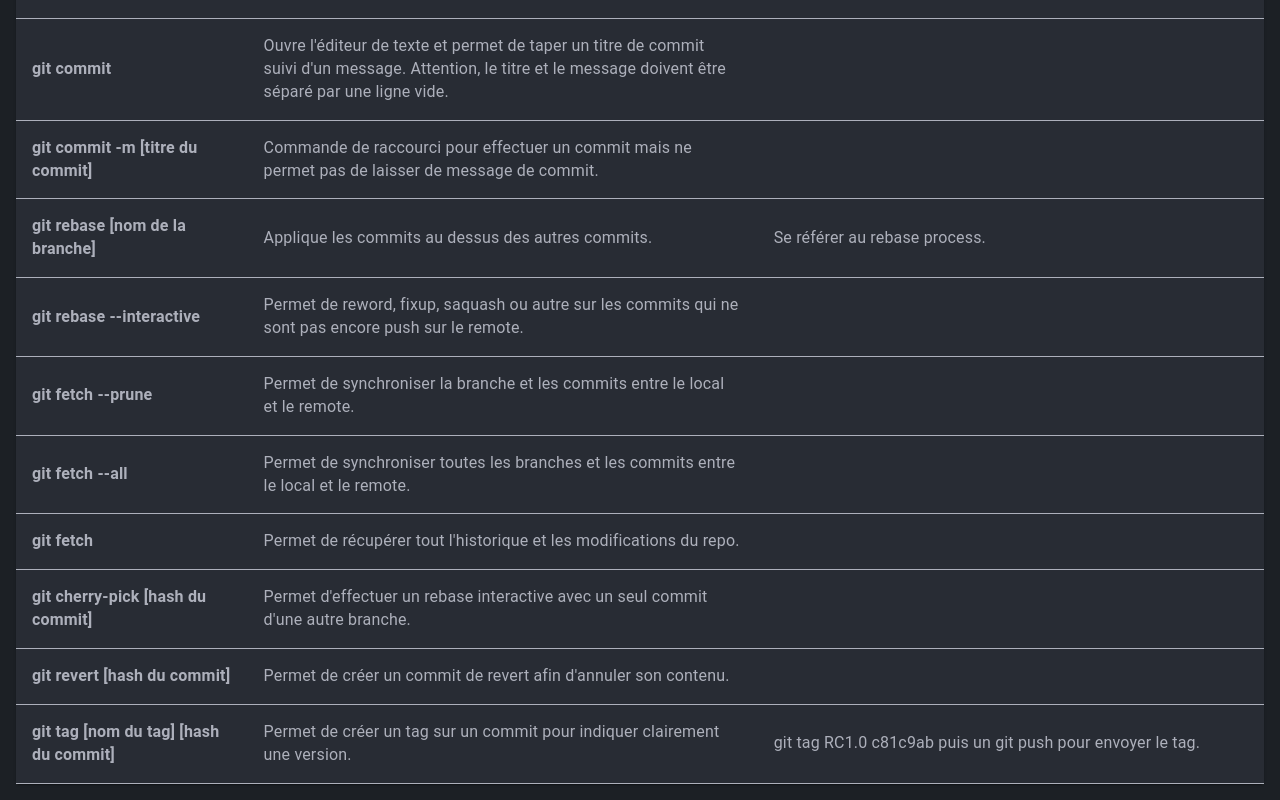
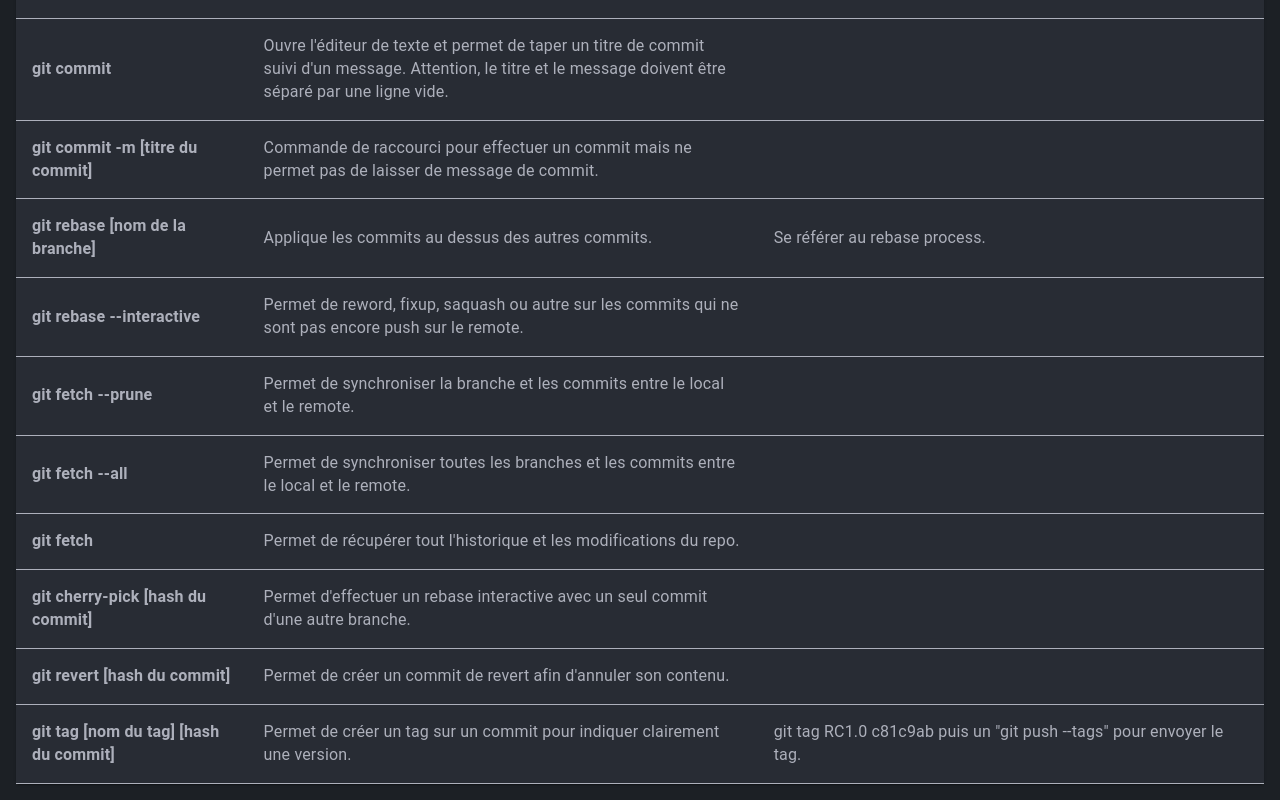
Before and after one commit to FabCre/React-Git-Help, a React (Vite) app: page / in a window 1280 px wide. Shown: the part 2356-3156 px from the top of the page. Built offline with nearby package versions, Linux system fonts and the light colour scheme.

Commit message:
fix: tag command

```diff
--- a/src/assets/data/command.ts
+++ b/src/assets/data/command.ts
@@ -177,7 +177,7 @@ const cmdTable: CommandTable = [
   {
     cmd: 'git tag [nom du tag] [hash du commit]',
     desc: 'Permet de créer un tag sur un commit pour indiquer clairement une version.',
-    example: 'git tag RC1.0 c81c9ab puis un git push pour envoyer le tag.',
+    example: 'git tag RC1.0 c81c9ab puis un "git push --tags" pour envoyer le tag.',
   },
 ];
 
```
